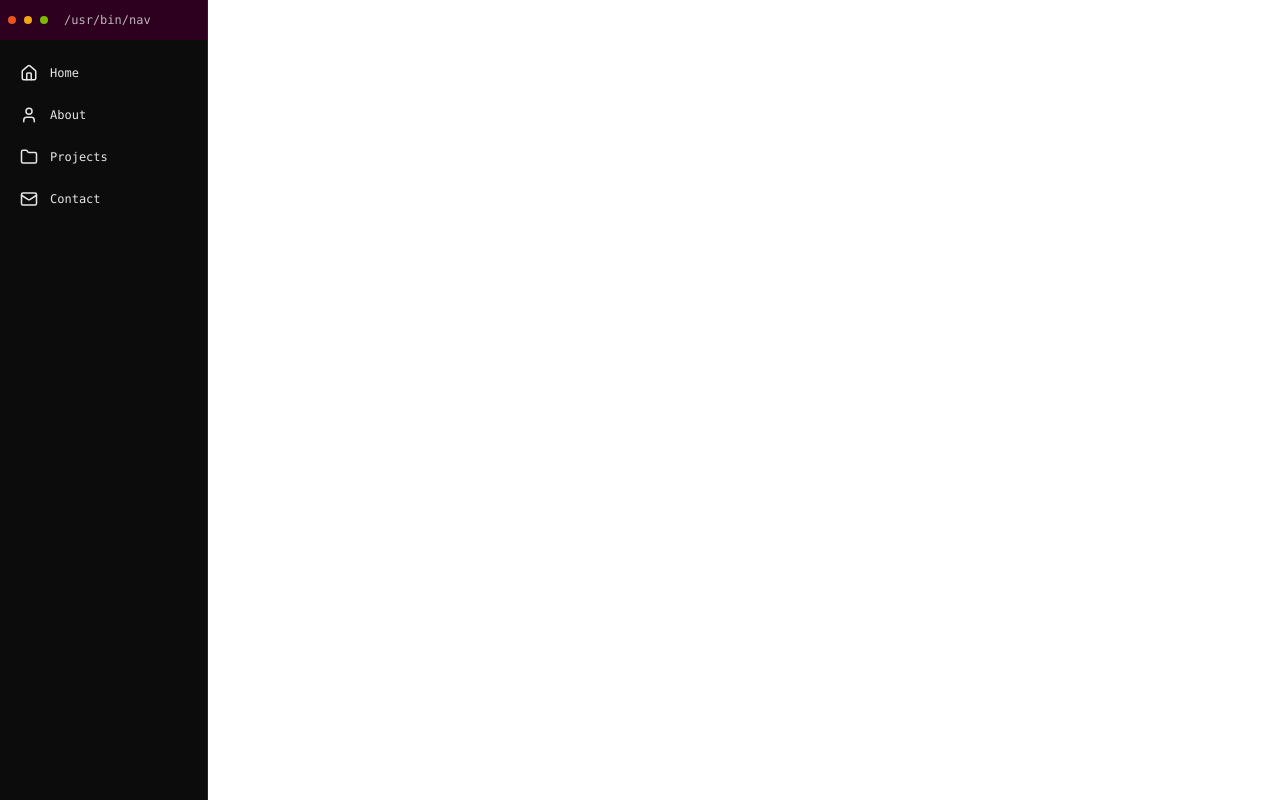
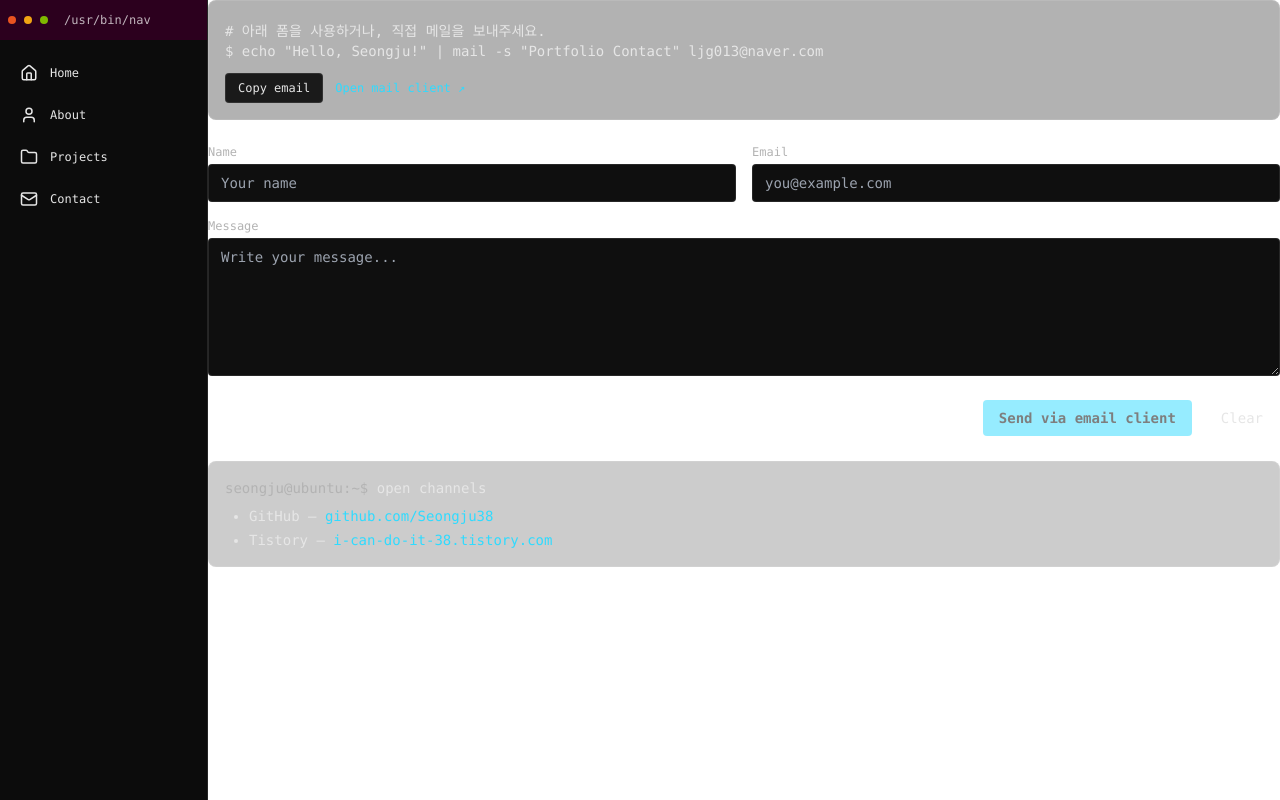
Before and after one commit to Seongju38/my-portfolio, a React (Vite) app: page /contact in a window 1280 px wide. Built offline with nearby package versions, Linux system fonts and the light colour scheme.

Commit message:
Contact 구현

```diff
--- a/src/App.tsx
+++ b/src/App.tsx
@@ -5,6 +5,7 @@ import Sidebar from "./components/Sidebar";
 // import Footer from "./components/Footer";
 import About from "./pages/About";
 import Projects from "./pages/Projects";
+import Contact from "./pages/Contact";
 import { useMemo, useState } from "react";
 import Terminal from "./pages/Terminal";
 
@@ -37,6 +38,7 @@ function App() {
           <Route path="/home" element={<Home />} />
           <Route path="/about" element={<About />} />
           <Route path="/projects" element={<Projects />} />
+          <Route path="/contact" element={<Contact />} />
         </Routes>
       </main>
 
--- a/src/pages/Contact.tsx
+++ b/src/pages/Contact.tsx
@@ -0,0 +1,146 @@
+import { useState } from "react";
+
+const TO_EMAIL = "ljg013@naver.com";
+
+export default function Contact() {
+  const [name, setName] = useState("");
+  const [from, setFrom] = useState("");
+  const [msg, setMsg] = useState("");
+  const [copied, setCopied] = useState(false);
+
+  const copyEmail = async () => {
+    try {
+      await navigator.clipboard.writeText(TO_EMAIL);
+      setCopied(true);
+      setTimeout(() => setCopied(false), 1200);
+    } catch {
+      // clipboard 미지원
+    }
+  };
+
+  const handleSubmit: React.FormEventHandler<HTMLFormElement> = (e) => {
+    e.preventDefault();
+    const subject = `[Portfolio] ${name || "Visitor"} 문의`;
+    const body = `From: ${name} <${from}>\n\n${msg}`;
+    const href = `mailto:${TO_EMAIL}?subject=${encodeURIComponent(
+      subject
+    )}&body=${encodeURIComponent(body)}`;
+    window.location.href = href; // 기본 메일 클라이언트 열기
+  };
+
+  return (
+    <div className="font-mono text-[#e6e6e6]">
+      <div className="rounded-lg border border-white/10 bg-black/30 p-4 text-sm">
+        <pre className="mt-1 whitespace-pre-wrap">{`# 아래 폼을 사용하거나, 직접 메일을 보내주세요.
+$ echo "Hello, Seongju!" | mail -s "Portfolio Contact" ${TO_EMAIL}`}</pre>
+
+        <div className="mt-3 flex items-center gap-3">
+          <button
+            type="button"
+            onClick={copyEmail}
+            className="px-3 py-1.5 text-xs rounded border border-white/10 bg-[#1a1a1a] hover:bg-white/10 transition"
+          >
+            {copied ? "Copied ✓" : "Copy email"}
+          </button>
+          <a
+            href={`mailto:${TO_EMAIL}`}
+            className="text-xs text-[#2fdbff] hover:underline"
+          >
+            Open mail client ↗
+          </a>
+        </div>
+      </div>
+
+      {/* 폼 */}
+      <form
+        onSubmit={handleSubmit}
+        className="mt-6 grid grid-cols-1 md:grid-cols-2 gap-4"
+      >
+        <div className="md:col-span-1">
+          <label className="block text-xs text-[#b3b3b3] mb-1">Name</label>
+          <input
+            value={name}
+            onChange={(e) => setName(e.target.value)}
+            className="w-full rounded border border-white/10 bg-[#0f0f0f] px-3 py-2 text-sm outline-none focus:ring-2 focus:ring-[#2fdbff]"
+            placeholder="Your name"
+          />
+        </div>
+
+        <div className="md:col-span-1">
+          <label className="block text-xs text-[#b3b3b3] mb-1">Email</label>
+          <input
+            value={from}
+            onChange={(e) => setFrom(e.target.value)}
+            type="email"
+            className="w-full rounded border border-white/10 bg-[#0f0f0f] px-3 py-2 text-sm outline-none focus:ring-2 focus:ring-[#2fdbff]"
+            placeholder="you@example.com"
+          />
+        </div>
+
+        <div className="md:col-span-2">
+          <label className="block text-xs text-[#b3b3b3] mb-1">Message</label>
+          <textarea
+            value={msg}
+            onChange={(e) => setMsg(e.target.value)}
+            required
+            rows={6}
+            className="w-full rounded border border-white/10 bg-[#0f0f0f] px-3 py-2 text-sm outline-none focus:ring-2 focus:ring-[#2fdbff] resize-y"
+            placeholder="Write your message..."
+          />
+        </div>
+
+        <div className="md:col-span-2 flex items-center gap-3 justify-end">
+          <button
+            type="submit"
+            disabled={!msg.trim()}
+            className="px-4 py-2 rounded bg-[#2fdbff] text-black text-sm font-semibold hover:brightness-95 disabled:opacity-50"
+          >
+            Send via email client
+          </button>
+          <button
+            type="button"
+            onClick={() => {
+              setName("");
+              setFrom("");
+              setMsg("");
+            }}
+            className="px-4 py-2 rounded border border-white/10 text-sm hover:bg-white/10"
+          >
+            Clear
+          </button>
+        </div>
+      </form>
+
+      <div className="mt-6 rounded-lg border border-white/10 bg-black/20 p-4 text-sm">
+        <div className="text-[#b3b3b3]">
+          seongju@ubuntu:~${" "}
+          <span className="text-[#e6e6e6]">open channels</span>
+        </div>
+        <ul className="mt-2 list-disc pl-6 space-y-1">
+          <li>
+            GitHub —{" "}
+            <a
+              href="https://github.com/Seongju38"
+              target="_blank"
+              rel="noopener noreferrer"
+              className="text-[#2fdbff] hover:underline"
+            >
+              github.com/Seongju38
+            </a>
+          </li>
+          <li>
+            Tistory —{" "}
+            <a
+              href="https://i-can-do-it-38.tistory.com/"
+              target="_blank"
+              rel="noopener noreferrer"
+              className="text-[#2fdbff] hover:underline"
+            >
+              i-can-do-it-38.tistory.com
+            </a>
+          </li>
+        </ul>
+      </div>
+    </div>
+  );
+}
--- a/src/pages/Home.tsx
+++ b/src/pages/Home.tsx
@@ -1,6 +1,7 @@
 import { useEffect, useState, ReactNode } from "react";
 import About from "./About";
 import Projects from "./Projects";
+import Contact from "./Contact";
 
 function TerminalWindow({
   title,
@@ -96,6 +97,14 @@ function Home() {
             <Projects />
           </div>
         </TerminalWindow>
+
+        {/* Contact Section */}
+        <TerminalWindow title="contact — bash" id="contact">
+          <pre className="text-[#b3b3b3] text-sm">{`seongju@ubuntu:~$ ./contact --interactive`}</pre>
+          <div className="mt-4">
+            <Contact />
+          </div>
+        </TerminalWindow>
       </div>
     </div>
   );
```
